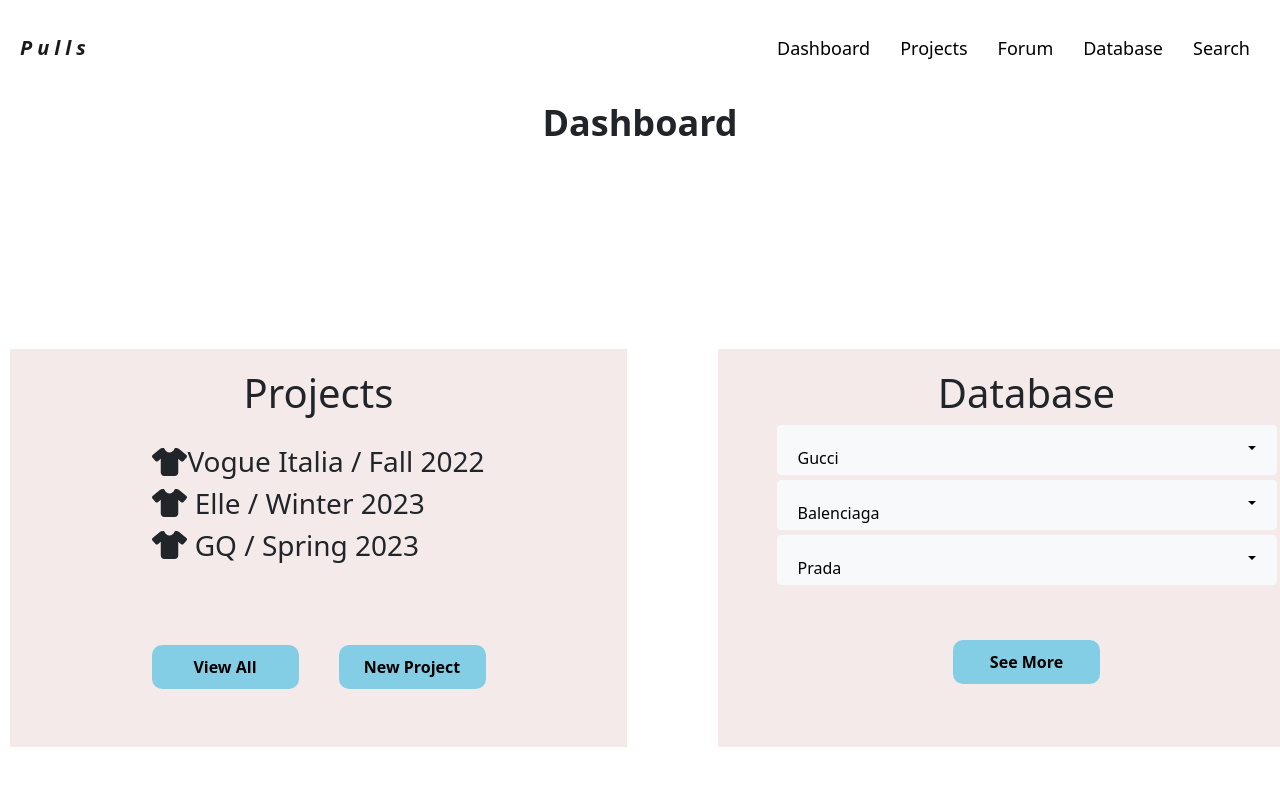
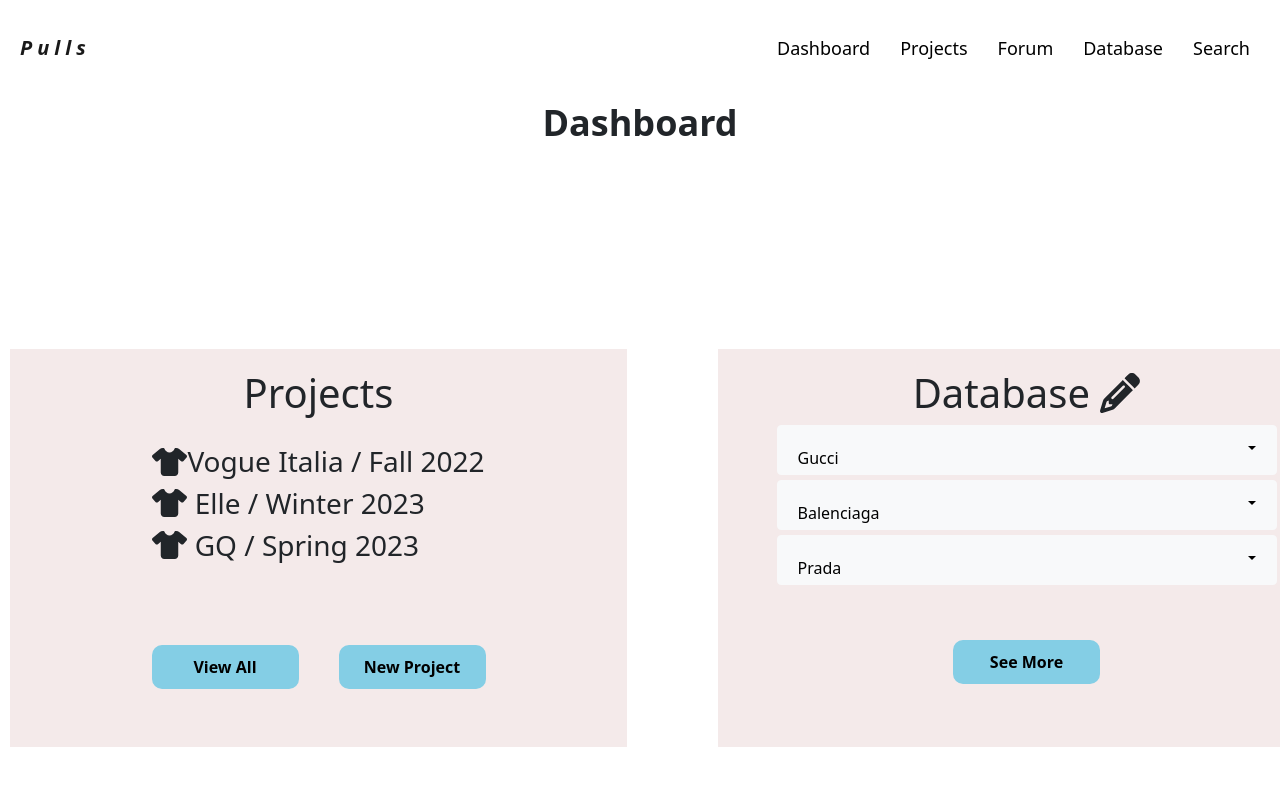
Before and after one commit to DoubleHelixX/ori-pulls-test, a React (Create React App) app: page / in a window 1280 px wide. Shown: the top 800 px of the page. Built offline with nearby package versions, Linux system fonts and the light colour scheme.

Commit message:
added pencil icon

```diff
--- a/src/Components/DatabaseCard/DatabaseCard.js
+++ b/src/Components/DatabaseCard/DatabaseCard.js
@@ -1,14 +1,16 @@
 import React from "react";
 import { Dropdown } from "react-bootstrap";
 import { FontAwesomeIcon } from "@fortawesome/react-fontawesome";
-import { faPen } from "@fortawesome/fontawesome-svg-core";
+import { faPencil } from "@fortawesome/free-solid-svg-icons";
 import "./DatabaseCard.css";
 
 function DatabaseCard(props) {
   return (
     <>
       <div className="database">
-        <h1>Database</h1>
+        <h1>
+          Database <FontAwesomeIcon icon={faPencil} />
+        </h1>
         <Dropdown>
           <Dropdown.Toggle
             id="dropdown-basic"
```
